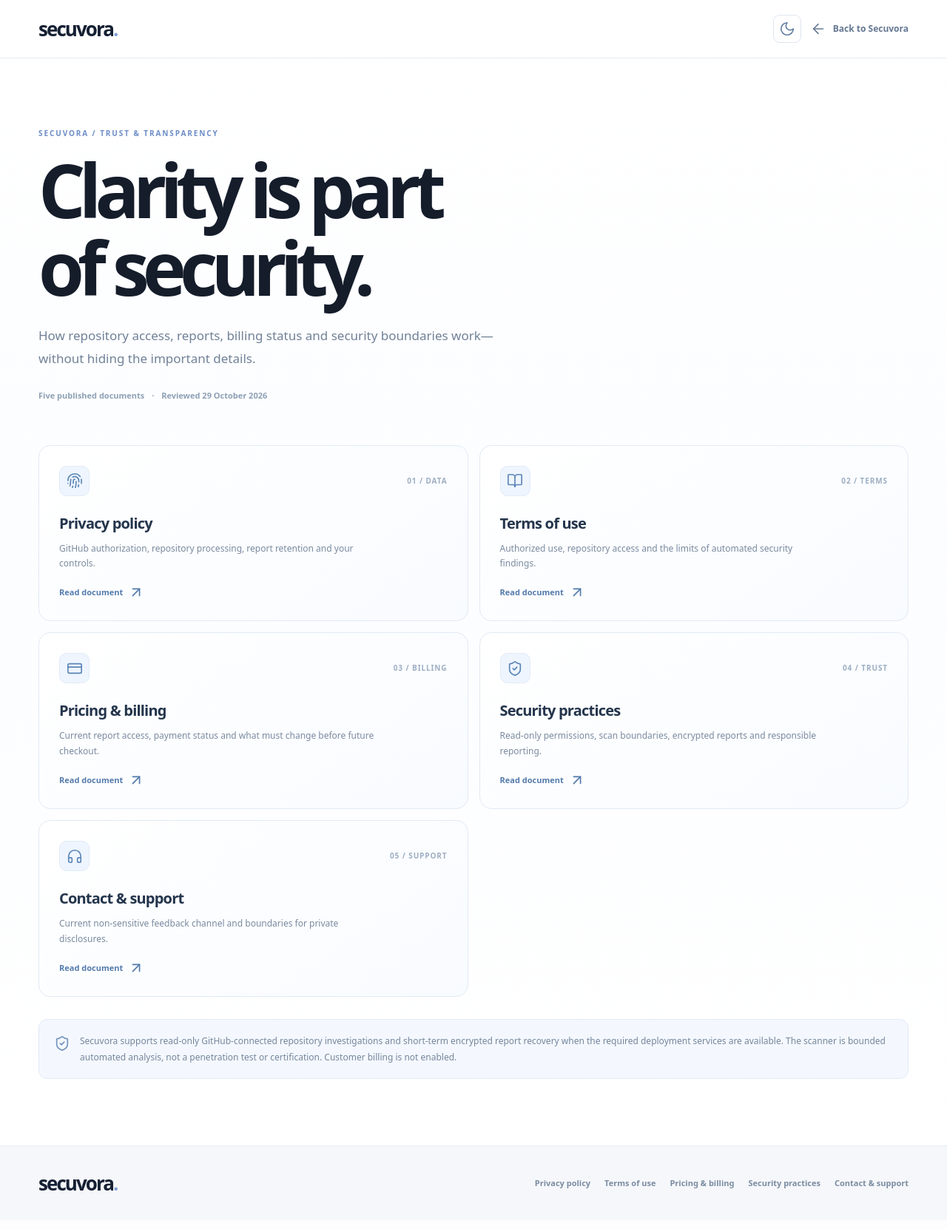
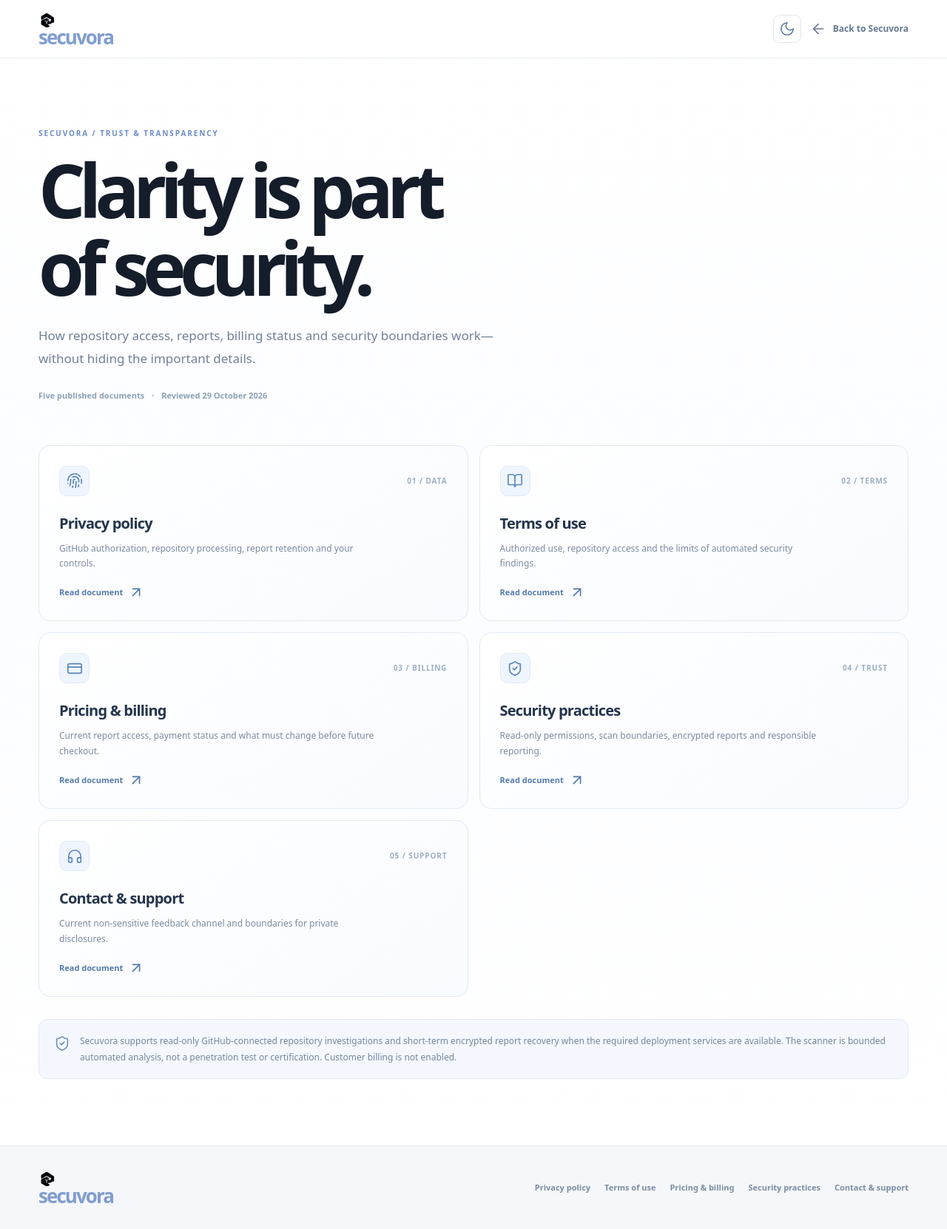
Before and after one commit to helloskyorigin/Safe-sure, a Next.js app: page /legal in a window 1280 px wide. Shown: the whole page at 74% size. Built offline with nearby package versions, Linux system fonts and the light colour scheme.

Commit message:
Use Secuvora brand in legal center

```diff
--- a/app/legal/page.tsx
+++ b/app/legal/page.tsx
@@ -2,6 +2,7 @@ import type { Metadata } from "next";
 import Link from "next/link";
 import { ArrowLeft, ArrowUpRight, BookOpen, CreditCard, Fingerprint, Headphones, ShieldCheck } from "lucide-react";
 import ThemeToggle from "@/components/ThemeToggle";
+import Brand from "@/components/Brand";
 
 export const metadata: Metadata = {
   title: "Legal Center | Secuvora",
@@ -20,7 +21,7 @@ export default function LegalCenter() {
   return (
     <div className="legal-site">
       <a href="#main" className="skip-link">Skip to content</a>
-      <header className="legal-nav"><div className="container legal-nav-inner"><Link className="brand" href="/">secuvora<span>.</span></Link><div className="legal-nav-actions"><ThemeToggle/><Link className="legal-back" href="/"><ArrowLeft size={16}/> Back to Secuvora</Link></div></div></header>
+      <header className="legal-nav"><div className="container legal-nav-inner"><Brand /><div className="legal-nav-actions"><ThemeToggle/><Link className="legal-back" href="/"><ArrowLeft size={16}/> Back to Secuvora</Link></div></div></header>
       <main id="main" className="container legal-center">
         <p className="eyebrow">SECUVORA / TRUST & TRANSPARENCY</p>
         <h1>Clarity is part<br/>of security.</h1>
@@ -38,7 +39,7 @@ export default function LegalCenter() {
         </div>
         <div className="legal-center-foot"><ShieldCheck size={18}/><p>Secuvora supports read-only GitHub-connected repository investigations and short-term encrypted report recovery when the required deployment services are available. The scanner is bounded automated analysis, not a penetration test or certification. Customer billing is not enabled.</p></div>
       </main>
-      <footer className="legal-footer"><div className="container legal-footer-inner"><Link href="/" className="brand">secuvora<span>.</span></Link><nav aria-label="Footer legal navigation">{pages.map(item => <Link href={item.href} key={item.href}>{item.title}</Link>)}</nav></div></footer>
+      <footer className="legal-footer"><div className="container legal-footer-inner"><Brand /><nav aria-label="Footer legal navigation">{pages.map(item => <Link href={item.href} key={item.href}>{item.title}</Link>)}</nav></div></footer>
     </div>
   );
 }
```
